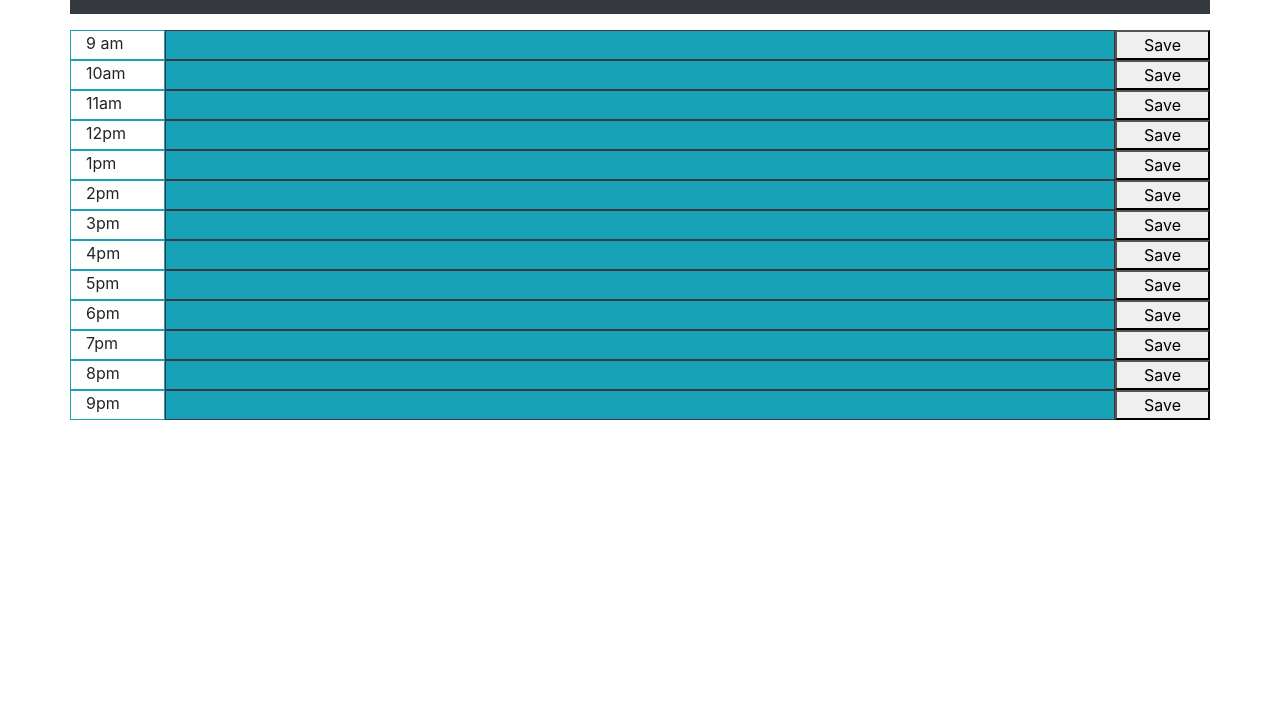
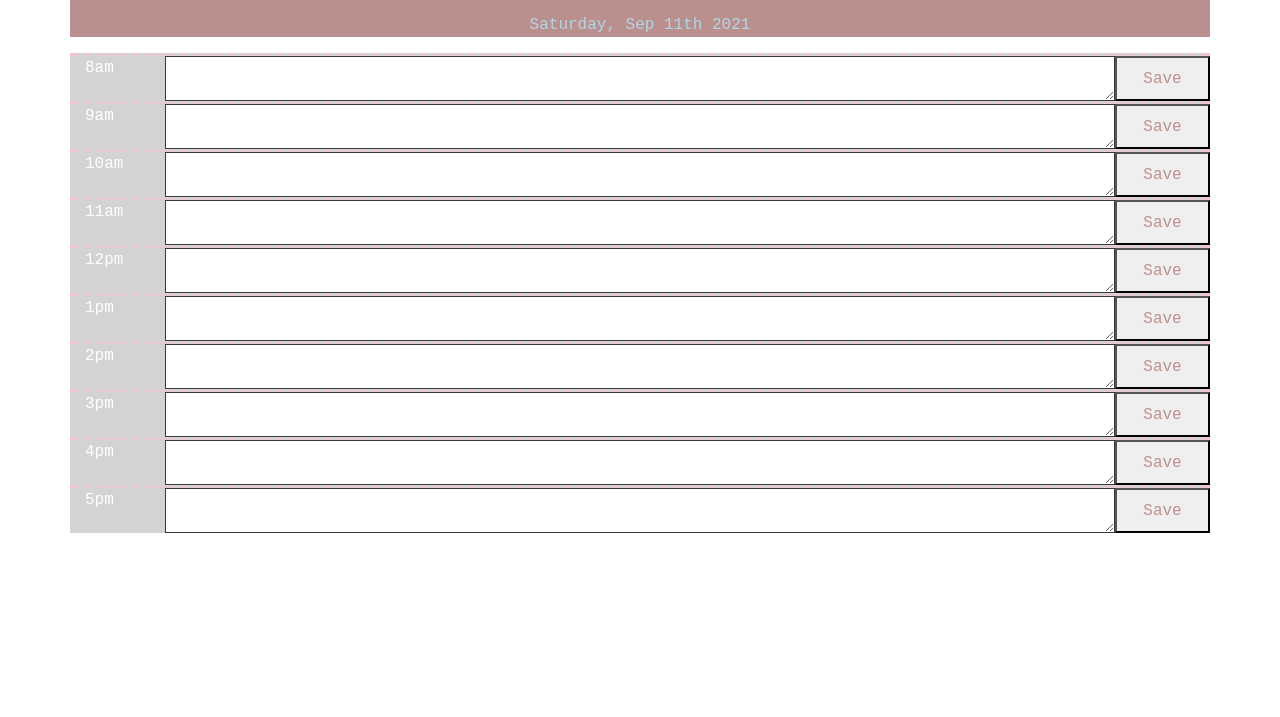
Before and after one commit to andreaspencer/work-day-scheduler, a plain HTML site: page index.html in a window 1280 px wide. Shown: the part 83-800 px from the top of the page. Drawn offline with nearby package versions, Linux system fonts and the light colour scheme; a web font is replaced by a local one.

Commit message:
moment added date and time functions

```diff
--- a/assets/css/style.css
+++ b/assets/css/style.css
@@ -0,0 +1,37 @@
+body {
+    font-family: monospace;
+}
+
+.page-title {
+    background-color: rosybrown;
+    color: lightblue;
+}
+
+textarea {
+    font-size: medium;
+    color: lightblue;
+    height: 100%;
+}
+
+.time-block {
+    border-top: dotted pink;
+}
+
+.save-btn {
+    color: rosybrown;
+}
+
+.past {
+    background-color: #d3d3d3;
+    color: white;
+  }
+
+  .present {
+    background-color: #ff6961;
+    color: white;
+  }
+
+  .future {
+    background-color: #77dd77;
+    color: white;
+  }
--- a/assets/js/script.js
+++ b/assets/js/script.js
@@ -0,0 +1,49 @@
+var todayDate = moment().format("dddd, MMM Do YYYY");
+$("#today").html(todayDate);
+
+$(document).ready(function (){
+    $(".save-btn").on("click", function(){
+        var text = $(this).siblings(".task").val();
+        var time = $(this).parent().attr("id");
+
+        localStorage.setItem(time, text);
+    })
+
+    function timeTracker() {
+        var timeNow= moment().hour();
+
+        $(".time-block").each(function (){
+            var blockTime = parseInt($(this).attr("id").split("hour")[1]);
+
+            if(blockTime < timeNow) {
+                $(this).removeClass("future");
+                $(this).removeClass("present");
+                $(this).addClass("past");
+            }
+            else if (blockTime === timeNow) {
+                $(this).removeClass("past");
+                $(this).removeClass("future");
+                $(this).addClass("present");
+            }
+            else {
+                $(this).removeClass("past");
+                $(this).removeClass("present");
+                $(this).addClass("future");
+            }
+        })
+    }
+
+$("hour8 .task").val(localStorage.getItem("hour8"));
+$("#hour9 .task").val(localStorage.getItem("hour9"));
+$("#hour10 .task").val(localStorage.getItem("hour10"));
+$("#hour11 .task").val(localStorage.getItem("hour11"));
+$("#hour12 .task").val(localStorage.getItem("hour12"));
+$("#hour13 .task").val(localStorage.getItem("hour13"));
+$("#hour14 .task").val(localStorage.getItem("hour14"));
+$("#hour15 .task").val(localStorage.getItem("hour15"));
+$("#hour16 .task").val(localStorage.getItem("hour16"));
+$("#hour17 .task").val(localStorage.getItem("hour17"));
+
+timeTracker();
+
+})
--- a/index.html
+++ b/index.html
@@ -11,78 +11,65 @@
     <title>Work Day Scheduler</title>
 </head>
 <body>
-<div class= "container bg-dark text-light sticky-top no gutters">
+<div class= "page-title container sticky-top no gutters">
     <h1 class="col text-center">Work Day Scheduler</h1>
     <p class= "col text-center"> This is a simple daily scheduler to help with managing tasks and daily deadlines.</p>
     <p id="today" class="col-12 text-center"></p>
 </div>
 <div class= "container">
-    <div class="row">
-        <div class="border border-info col-1">9 am</div>
-        <div id="savedtask" class="time border border-dark col-10 bg-info"></div>
-        <button id= "btn" class="save bi bi-save col-1 oi oi-data-transfer-download">Save</button>
+    <div id= "hour8" class="row time-block">
+        <div class=" col-1 hour">8am</div>
+        <textarea class="border border-dark col-10 task"></textarea>
+        <button class="save bi bi-save col-1 oi oi-data-transfer-download save-btn">Save</button>
     </div>
-    <div class="row">
-        <div class="border border-info col-1">10am</div>
-        <div id="savedtask" class="time border border-dark col-10 bg-info"></div>
-        <button id= "btn" class="save bi bi-save col-1 oi oi-data-transfer-download">Save</button>
+    <div id= "hour9" class="row time-block">
+        <div class="col-1 hour">9am</div>
+        <textarea class="border border-dark col-10 task"></textarea>
+        <button class="save bi bi-save col-1 oi oi-data-transfer-download save-btn">Save</button>
     </div>
-    <div class="row">
-        <div class="border border-info col-1">11am</div>
-        <div id="savedtask" class="time border border-dark col-10 bg-info"></div>
-        <button id= "btn" class="save bi bi-save col-1 oi oi-data-transfer-download">Save</button>
+    <div id= "hour10" class="row time-block">
+        <div class="col-1 hour">10am</div>
+        <textarea class="border border-dark col-10 task"></textarea>
+        <button class="save bi bi-save col-1 oi oi-data-transfer-download save-btn">Save</button>
     </div>
-    <div class="row">
-        <div class="border border-info col-1">12pm</div>
-        <div id="savedtask" class="time border border-dark col-10 bg-info"></div>
-        <button id= "btn" class="save bi bi-save col-1 oi oi-data-transfer-download">Save</button>
+    <div id= "hour11" class="row time-block">
+        <div class="col-1 hour">11am</div>
+        <textarea class="border border-dark col-10 task"></textarea>
+        <button class="save bi bi-save col-1 oi oi-data-transfer-download save-btn">Save</button>
     </div>
-    <div class="row">
-        <div class="border border-info col-1">1pm</div>
-        <div id="savedtask" class="time border border-dark col-10 bg-info"></div>
-        <button id= "btn" class="save bi bi-save col-1 oi oi-data-transfer-download">Save</button>
+    <div id= "hour12" class="row time-block">
+        <div class="col-1 hour">12pm</div>
+        <textarea class="border border-dark col-10 task"></textarea>
+        <button class="save bi bi-save col-1 oi oi-data-transfer-download save-btn">Save</button>
     </div>
-    <div class="row">
-        <div class="border border-info col-1">2pm</div>
-        <div id="savedtask" class="time border border-dark col-10 bg-info"></div>
-        <button id= "btn" class="save bi bi-save col-1 oi oi-data-transfer-download">Save</button>
+    <div id= "hour13" class="row time-block">
+        <div class="col-1 hour">1pm</div>
+        <textarea class="border border-dark col-10 task"></textarea>
+        <button class="save bi bi-save col-1 oi oi-data-transfer-download save-btn">Save</button>
     </div>
-    <div class="row">
-        <div class="border border-info col-1">3pm</div>
-        <div id="savedtask" class="time border border-dark col-10 bg-info"></div>
-        <button id= "btn" class="save bi bi-save col-1 oi oi-data-transfer-download">Save</button>
+    <div id= "hour14" class="row time-block">
+        <div class="col-1 hour">2pm</div>
+        <textarea class="border border-dark col-10 task"></textarea>
+        <button class="save bi bi-save col-1 oi oi-data-transfer-download save-btn">Save</button>
     </div>
-    <div class="row">
-        <div class="border border-info col-1">4pm</div>
-        <div id="savedtask" class="time border border-dark col-10 bg-info"></div>
-        <button id= "btn" class="save bi bi-save col-1 oi oi-data-transfer-download">Save</button>
+    <div id= "hour15" class="row time-block">
+        <div class="col-1 hour">3pm</div>
+        <textarea class="border border-dark col-10 task"></textarea>
+        <button class="save bi bi-save col-1 oi oi-data-transfer-download save-btn">Save</button>
     </div>
-    <div class="row">
-        <div class="border border-info col-1">5pm</div>
-        <div id="savedtask" class="time border border-dark col-10 bg-info"></div>
-        <button id= "btn" class="save bi bi-save col-1 oi oi-data-transfer-download">Save</button>
+    <div id= "hour16" class="row time-block">
+        <div class="col-1 hour">4pm</div>
+        <textarea class="border border-dark col-10 task"></textarea>
+        <button class="save bi bi-save col-1 oi oi-data-transfer-download save-btn">Save</button>
     </div>
-    <div class="row">
-        <div class="border border-info col-1">6pm</div>
-        <div id="savedtask" class="time border border-dark col-10 bg-info"></div>
-        <button id= "btn" class="save bi bi-save col-1 oi oi-data-transfer-download">Save</button>
-    </div>
-    <div class="row">
-        <div class="border border-info col-1">7pm</div>
-        <div id="savedtask" class="time border border-dark col-10 bg-info"></div>
-        <button id= "btn" class="save bi bi-save col-1 oi oi-data-transfer-download">Save</button>
-    </div>
-    <div class="row">
-        <div class="border border-info col-1">8pm</div>
-        <div id="savedtask" class="time border border-dark col-10 bg-info"></div>
-        <button id= "btn" class="save bi bi-save col-1 oi oi-data-transfer-download">Save</button>
-    </div>
-    <div class="row">
-        <div class="border border-info col-1">9pm</div>
-        <div id="savedtask" class="time border border-dark col-10 bg-info"></div>
-        <button id= "btn" class="save bi bi-save col-1 oi oi-data-transfer-download">Save</button>
+    <div id= "hour17" class="row time-block">
+        <div class="col-1 hour">5pm</div>
+        <textarea class="border border-dark col-10 task"></textarea>
+        <button class="save bi bi-save col-1 oi oi-data-transfer-download save-btn">Save</button>
     </div>
 </div>
-
+<script src="https://code.jquery.com/jquery-3.4.1.min.js"></script>
+<script src="https://cdnjs.cloudflare.com/ajax/libs/moment.js/2.24.0/moment.min.js"></script>
+<script src="./assets/js/script.js"></script>
 </body>
 </html>
```
